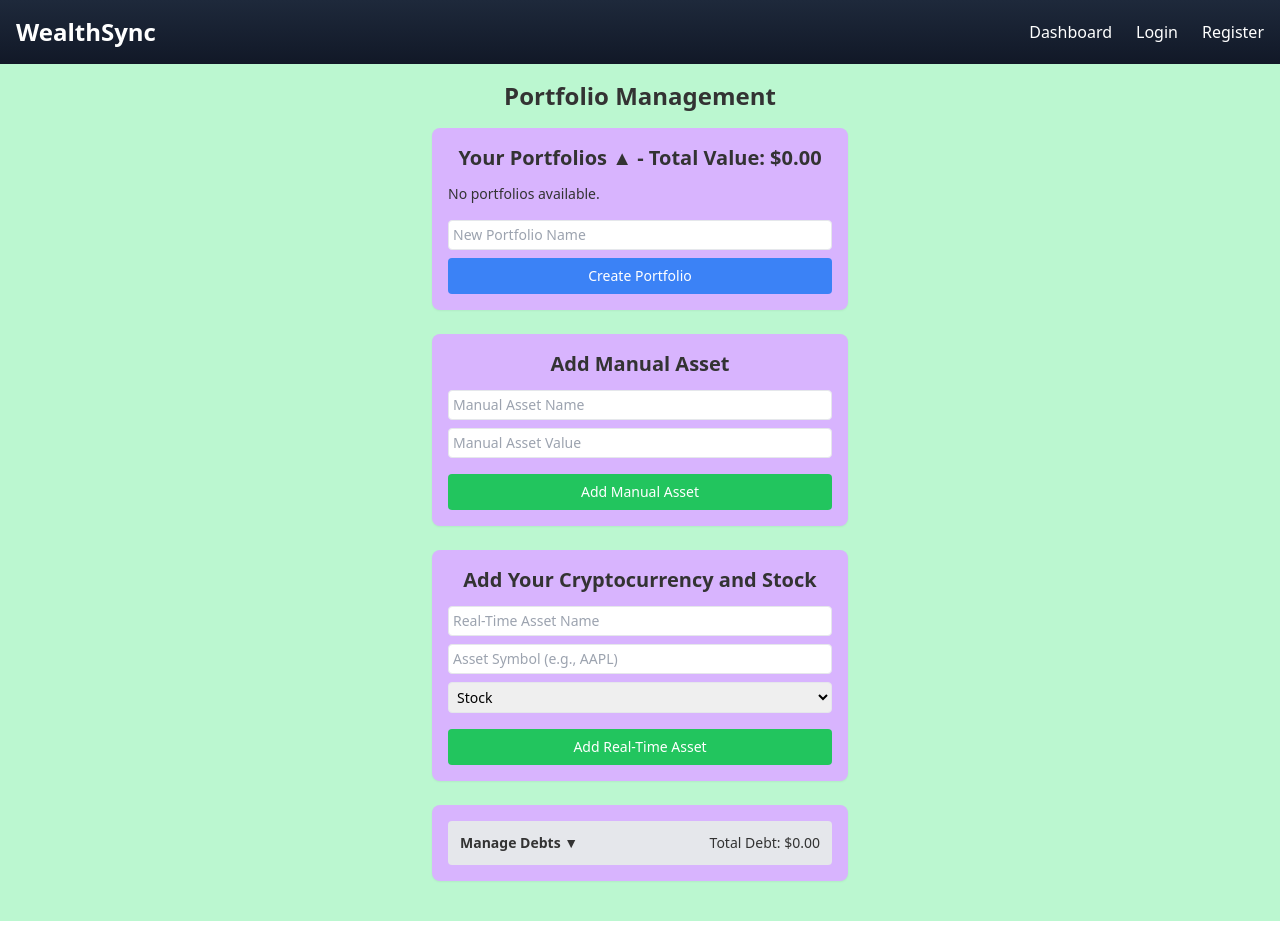
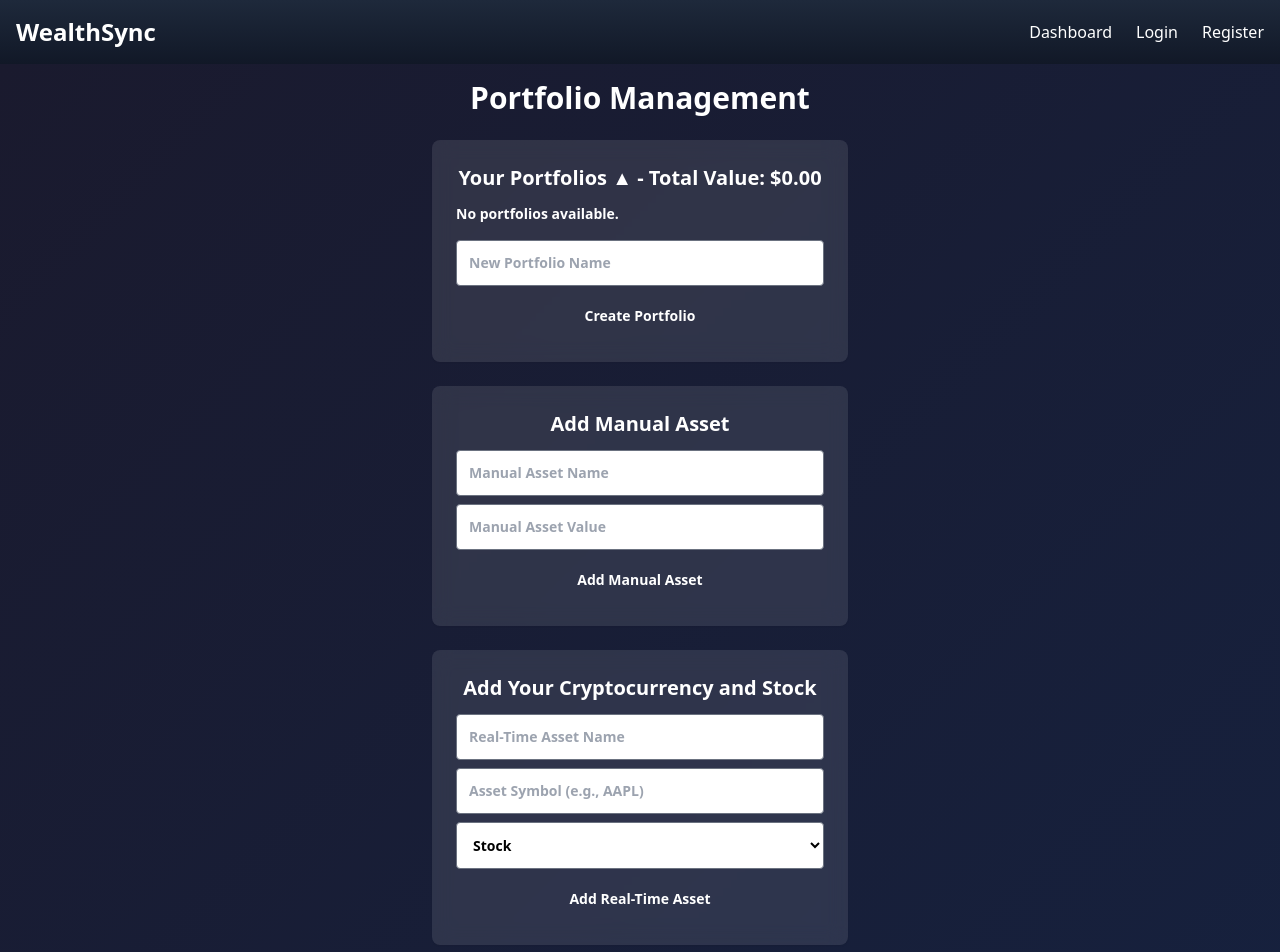
Before and after one commit to Ishyrich88/Capstone, a React (Vite) app in the folder frontend/: page /portfolioManagement in a window 1280 px wide. Shown: the top 952 px of the page. Before the commit the page ends 921 px from the top, so only its background shows below. Built offline with nearby package versions, Linux system fonts and the light colour scheme.

Commit message:
Color Pallette and accent for PortfolioM

```diff
--- a/frontend/src/components/PortfolioManagement.jsx
+++ b/frontend/src/components/PortfolioManagement.jsx
@@ -232,13 +232,13 @@ const PortfolioManagement = () => {
   }, 0);
 
   return (
-    <div className="mx-auto p-4 bg-body-bg text-primary-text font-roboto text-sm bg-green-200 w-full">
-      <h1 className="text-2xl font-bold mb-4 text-center">Portfolio Management</h1>
+    <div className="mx-auto p-4 text-primary-text font-roboto text-sm w-full min-h-screen" style={{ background: 'linear-gradient(135deg, #1a1a2e 0%, #16213e 100%)' }}>
+      <h1 className="text-3xl font-bold mb-6 text-center text-white">Portfolio Management</h1>
 
       {/* Collapsible Portfolio Selection and Creation */}
-      <div className="mb-6 bg-gray-100 p-4 rounded-lg shadow-sm text-sm w-full bg-red-200 sm:w-full sm:bg-yellow-200 md:w-full md:bg-pink-300 lg:bg-purple-300 lg:w-1/3 lg:mx-auto">
+      <div className="mb-6 p-6 rounded-lg shadow-sm text-sm w-full sm:w-full md:w-full lg:w-1/3 lg:mx-auto bg-opacity-70" style={{ backgroundColor: 'rgba(255, 255, 255, 0.1)', backdropFilter: 'blur(10px)' }}>
         <h2
-          className="text-xl font-bold mb-3 text-center cursor-pointer"
+          className="text-xl font-bold mb-3 text-center cursor-pointer text-white"
           onClick={() => setIsPortfolioSectionExpanded(!isPortfolioSectionExpanded)}
         >
           Your Portfolios {isPortfolioSectionExpanded ? '▲' : '▼'} - Total Value: ${totalPortfolioValue.toFixed(2)}
@@ -249,15 +249,15 @@ const PortfolioManagement = () => {
               portfolios.map((portfolio) => (
                 <li key={portfolio.id} className="mb-2 border-b">
                   <div
-                    className={`flex justify-between items-center cursor-pointer p-2 bg-gray-200 hover:bg-gray-300 rounded-sm ${
-                      expandedPortfolioId === portfolio.id ? 'bg-accent text-white' : ''
+                    className={`flex justify-between items-center cursor-pointer p-2 hover:bg-blue-700 hover:text-white rounded-sm ${
+                      expandedPortfolioId === portfolio.id ? 'bg-light-blue-500 text-white' : 'bg-gray-900'
                     }`}
                     onClick={() => handleSelectPortfolio(portfolio)}
                   >
-                    <span>
+                    <span className="font-semibold text-white">
                       {portfolio.name} {expandedPortfolioId === portfolio.id ? '▲' : '▼'}
                     </span>
-                    <span>
+                    <span className="font-semibold text-white">
                       Total: $
                       {assets
                         .filter((asset) => asset.portfolioId === portfolio.id)
@@ -269,7 +269,7 @@ const PortfolioManagement = () => {
                         e.stopPropagation();
                         handleDeletePortfolio(portfolio.id);
                       }}
-                      className="bg-red-500 text-white p-1 rounded hover:bg-red-700"
+                      className="bg-light-blue-500 text-white font-bold p-2 rounded hover:bg-blue-700 transition duration-200 ease-in-out"
                     >
                       Delete
                     </button>
@@ -277,16 +277,16 @@ const PortfolioManagement = () => {
 
                   {/* Expanded portfolio content */}
                   {expandedPortfolioId === portfolio.id && (
-                    <div className="p-3 bg-gray-50 rounded-sm">
-                      <h3 className="text-lg font-semibold mb-2">Assets:</h3>
+                    <div className="p-3 rounded-sm" style={{ backgroundColor: 'rgba(255, 255, 255, 0.1)', backdropFilter: 'blur(10px)' }}>
+                      <h3 className="text-lg font-bold mb-2 text-white">Assets:</h3>
                       {assets
                         .filter((asset) => asset.portfolioId === portfolio.id)
                         .map((asset) => (
                           <div key={asset.id} className="flex justify-between items-center p-2 border-b bg-white rounded-sm">
-                            <span>{asset.assetName} - ${asset.value.toFixed(2)}</span>
+                            <span className="font-semibold text-black">{asset.assetName} - ${asset.value.toFixed(2)}</span>
                             <button
                               onClick={() => handleDeleteAsset(asset.id)}
-                              className="bg-red-500 text-white p-1 rounded hover:bg-red-700"
+                              className="bg-light-blue-500 text-white font-bold p-2 rounded hover:bg-blue-700 transition duration-200 ease-in-out"
                             >
                               Delete
                             </button>
@@ -297,7 +297,7 @@ const PortfolioManagement = () => {
                 </li>
               ))
             ) : (
-              <p>No portfolios available.</p>
+              <p className="font-semibold text-white">No portfolios available.</p>
             )}
           </ul>
         )}
@@ -307,77 +307,77 @@ const PortfolioManagement = () => {
           placeholder="New Portfolio Name"
           value={newPortfolioName}
           onChange={(e) => setNewPortfolioName(e.target.value)}
-          className="p-1 mb-2 w-full border rounded text-black"
+          className="p-3 mb-2 w-full border rounded text-black bg-white border-gray-500 font-semibold"
         />
-        <button onClick={handleAddPortfolio} className="bg-blue-500 text-white p-2 rounded w-full">
+        <button onClick={handleAddPortfolio} className="bg-light-blue-500 text-white font-bold p-3 rounded w-full hover:bg-blue-700 transition duration-200 ease-in-out">
           Create Portfolio
         </button>
       </div>
 
       {/* Add Manual Asset Section */}
-      <div className="mb-6 bg-gray-100 p-4 rounded-lg shadow-sm text-sm w-full bg-red-200 sm:w-full sm:bg-yellow-200 md:w-full md:bg-pink-300 lg:bg-purple-300 lg:w-1/3 lg:mx-auto">
-        <h2 className="text-xl font-bold mb-3 text-center">Add Manual Asset</h2>
+      <div className="mb-6 p-6 rounded-lg shadow-sm text-sm w-full sm:w-full md:w-full lg:w-1/3 lg:mx-auto bg-opacity-70" style={{ backgroundColor: 'rgba(255, 255, 255, 0.1)', backdropFilter: 'blur(10px)' }}>
+        <h2 className="text-xl font-bold mb-3 text-center text-white">Add Manual Asset</h2>
         <div>
           <input
             type="text"
             placeholder="Manual Asset Name"
             value={manualAssetName}
             onChange={(e) => setManualAssetName(e.target.value)}
-            className="p-1 mb-2 w-full border rounded text-black"
+            className="p-3 mb-2 w-full border rounded text-black bg-white border-gray-500 font-semibold"
           />
           <input
             type="number"
             placeholder="Manual Asset Value"
             value={manualAssetValue}
             onChange={(e) => setManualAssetValue(e.target.value)}
-            className="p-1 mb-2 w-full border rounded text-black"
+            className="p-3 mb-2 w-full border rounded text-black bg-white border-gray-500 font-semibold"
           />
-          <button onClick={handleAddManualAsset} className="bg-green-500 text-white p-2 rounded mt-2 w-full">
+          <button onClick={handleAddManualAsset} className="bg-light-blue-500 text-white font-bold p-3 rounded w-full hover:bg-blue-700 transition duration-200 ease-in-out">
             Add Manual Asset
           </button>
         </div>
       </div>
 
       {/* Add Real-Time Asset Section */}
-      <div className="mb-6 bg-gray-100 p-4 rounded-lg shadow-sm text-sm w-full bg-red-200 sm:w-full sm:bg-yellow-200 md:w-full md:bg-pink-300 lg:bg-purple-300 lg:w-1/3 lg:mx-auto">
-        <h2 className="text-xl font-bold mb-3 text-center">Add Your Cryptocurrency and Stock</h2>
+      <div className="mb-6 p-6 rounded-lg shadow-sm text-sm w-full sm:w-full md:w-full lg:w-1/3 lg:mx-auto bg-opacity-70" style={{ backgroundColor: 'rgba(255, 255, 255, 0.1)', backdropFilter: 'blur(10px)' }}>
+        <h2 className="text-xl font-bold mb-3 text-center text-white">Add Your Cryptocurrency and Stock</h2>
         <div>
           <input
             type="text"
             placeholder="Real-Time Asset Name"
             value={realTimeAssetName}
             onChange={(e) => setRealTimeAssetName(e.target.value)}
-            className="p-1 mb-2 w-full border rounded text-black"
+            className="p-3 mb-2 w-full border rounded text-black bg-white border-gray-500 font-semibold"
           />
           <input
             type="text"
             placeholder="Asset Symbol (e.g., AAPL)"
             value={realTimeAssetSymbol}
             onChange={(e) => setRealTimeAssetSymbol(e.target.value)}
-            className="p-1 mb-2 w-full border rounded text-black"
+            className="p-3 mb-2 w-full border rounded text-black bg-white border-gray-500 font-semibold"
           />
           <select
             value={realTimeAssetType}
             onChange={(e) => setRealTimeAssetType(e.target.value)}
-            className="p-1 mb-2 w-full border rounded text-black"
+            className="p-3 mb-2 w-full border rounded text-black bg-white border-gray-500 font-semibold"
           >
             <option value="STOCK">Stock</option>
             <option value="CRYPTO">Crypto</option>
           </select>
-          <button onClick={handleAddRealTimeAsset} className="bg-green-500 text-white p-2 rounded mt-2 w-full">
+          <button onClick={handleAddRealTimeAsset} className="bg-light-blue-500 text-white font-bold p-3 rounded w-full hover:bg-blue-700 transition duration-200 ease-in-out">
             Add Real-Time Asset
           </button>
         </div>
       </div>
 
       {/* Add Debt Section */}
-      <div className="mb-6 bg-gray-100 p-4 rounded-lg shadow-sm text-sm w-full bg-red-200 sm:w-full sm:bg-yellow-200 md:w-full md:bg-pink-300 lg:bg-purple-300 lg:w-1/3 lg:mx-auto">
+      <div className="mb-6 p-6 rounded-lg shadow-sm text-sm w-full sm:w-full md:w-full lg:w-1/3 lg:mx-auto bg-opacity-70" style={{ backgroundColor: 'rgba(255, 255, 255, 0.1)', backdropFilter: 'blur(10px)' }}>
         <div
-          className="cursor-pointer p-3 bg-gray-200 rounded text-primary-text flex justify-between"
+          className="cursor-pointer p-3 rounded flex justify-between text-primary-text bg-light-blue-500 hover:bg-blue-700 hover:text-white hover:shadow-lg hover:shadow-blue-300"
           onClick={() => setExpandedDebt(!expandedDebt)}
         >
-          <span className="font-bold">Manage Debts {expandedDebt ? '▲' : '▼'}</span>
-          <span>
+          <span className="font-bold text-white">Manage Debts {expandedDebt ? '▲' : '▼'}</span>
+          <span className="font-semibold text-white">
             Total Debt: ${debts.reduce((total, debt) => total + debt.amount, 0).toFixed(2)}
           </span>
         </div>
@@ -387,37 +387,35 @@ const PortfolioManagement = () => {
             {debts.length > 0 ? (
               debts.map((debt) => (
                 <div key={debt.id} className="flex justify-between items-center p-2 border-b bg-white rounded-sm">
-                  <span>
-                    {debt.debtName} - ${debt.amount.toFixed(2)}
-                  </span>
+                  <span className="font-semibold text-black">{debt.debtName} - ${debt.amount.toFixed(2)}</span>
                   <button
                     onClick={() => handleDeleteDebt(debt.id)}
-                    className="bg-red-500 text-white p-1 rounded hover:bg-red-700"
+                    className="bg-light-blue-500 text-white font-bold p-2 rounded hover:bg-blue-700 transition duration-200 ease-in-out"
                   >
                     Delete
                   </button>
                 </div>
               ))
             ) : (
-              <p>No debts available.</p>
+              <p className="font-semibold text-white">No debts available.</p>
             )}
             <div className="mt-4">
-              <h3 className="text-lg font-semibold text-primary-text">Add New Debt</h3>
+              <h3 className="text-lg font-bold text-white">Add New Debt</h3>
               <input
                 type="text"
                 placeholder="Debt Name"
                 value={debtName}
                 onChange={(e) => setDebtName(e.target.value)}
-                className="p-1 mb-2 w-full border rounded text-black"
+                className="p-3 mb-2 w-full border rounded text-black bg-white border-gray-500 font-semibold"
               />
               <input
                 type="number"
                 placeholder="Debt Value"
                 value={debtValue}
                 onChange={(e) => setDebtValue(e.target.value)}
-                className="p-1 mb-2 w-full border rounded text-black"
+                className="p-3 mb-2 w-full border rounded text-black bg-white border-gray-500 font-semibold"
               />
-              <button onClick={handleAddDebt} className="bg-red-500 text-white p-2 rounded mt-2 w-full">
+              <button onClick={handleAddDebt} className="bg-light-blue-500 text-white font-bold p-3 rounded w-full hover:bg-blue-700 transition duration-200 ease-in-out">
                 Add Debt
               </button>
             </div>
@@ -426,6 +424,8 @@ const PortfolioManagement = () => {
       </div>
     </div>
   );
+
+
 };
 
 export default PortfolioManagement;
```
